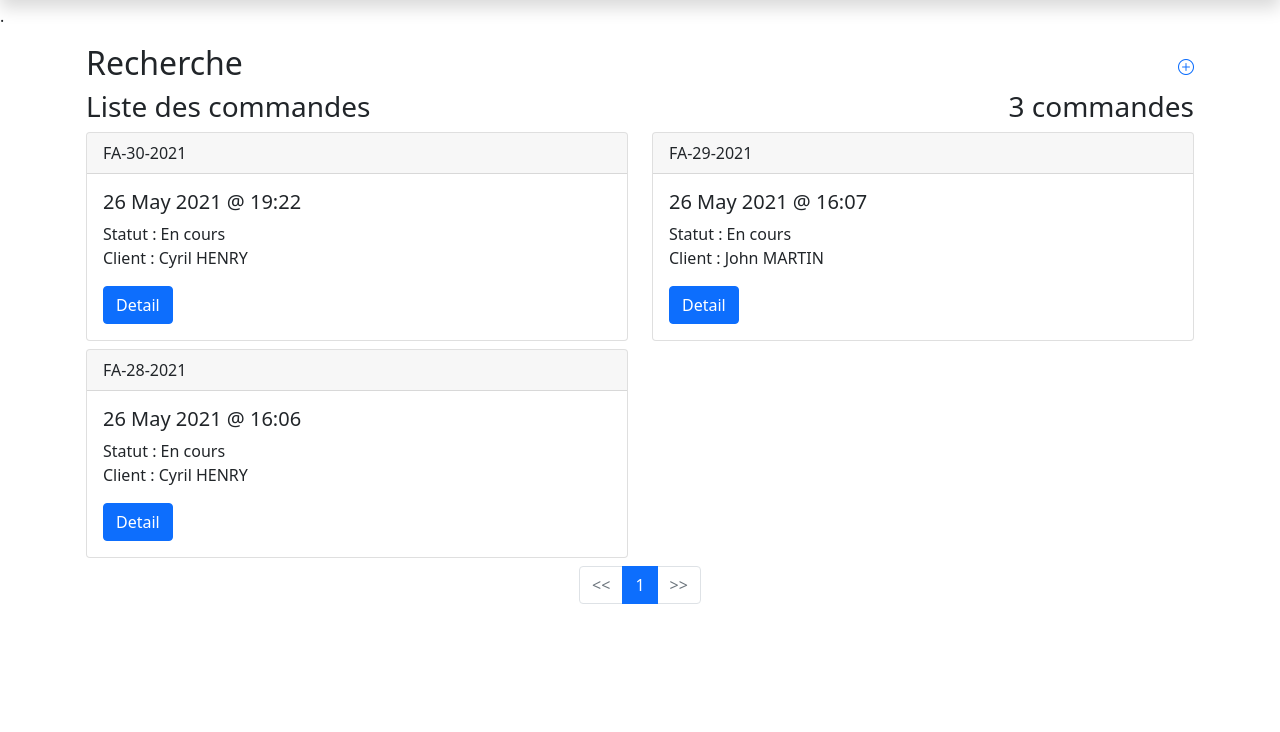
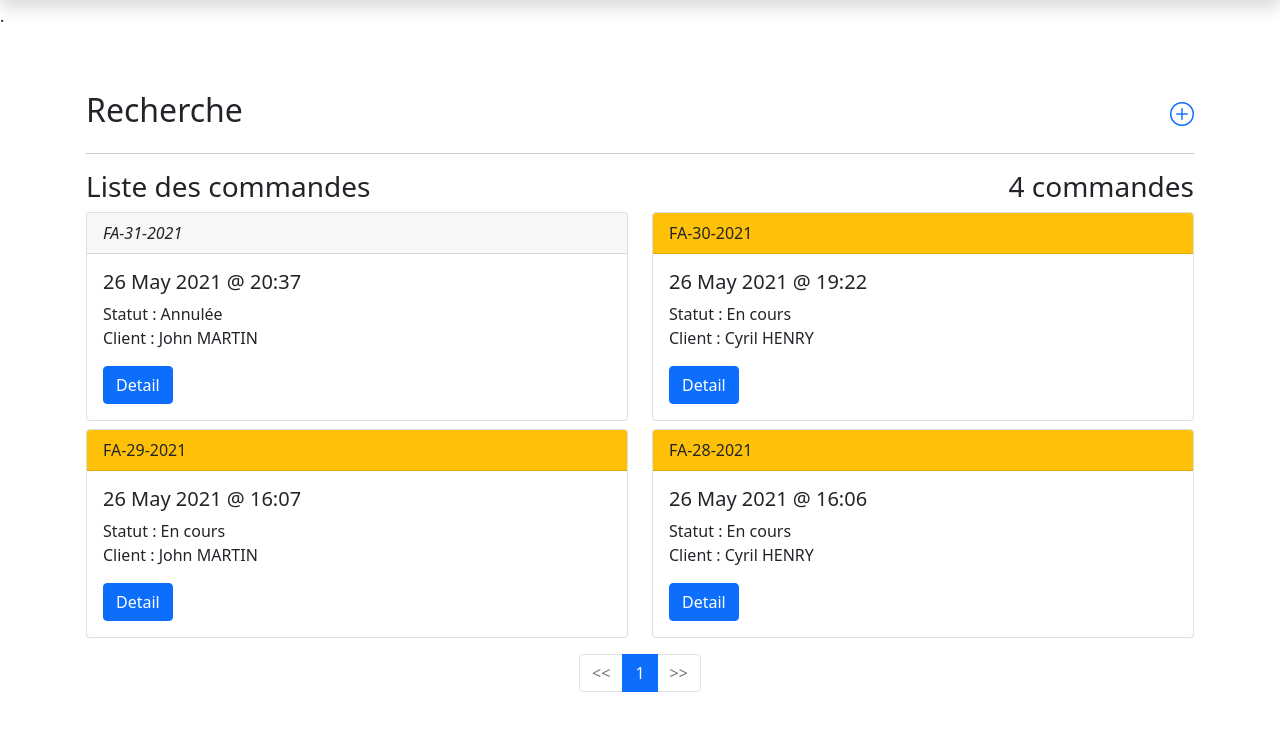
Before and after one commit to Odissine/Pepiniere, a Django app: page /order/list/ in a window 1280 px wide. Shown: the part 68-800 px from the top of the page. Run offline with Django 3.2, Linux system fonts and the light colour scheme; data comes from the database, SQL or seed files in the repository; both versions use the stored data as it was after the commit; some libraries are stand-ins or nearby versions.

Commit message:
Cart : Done Commande : Done Update : Done Cancel : Done Remove Item : Done Search Commande : In Progress

```diff
--- a/pepiniere/order/urls.py
+++ b/pepiniere/order/urls.py
@@ -9,5 +9,6 @@ urlpatterns = [
     path('detail/<int:id>', views.order_detail, name='order_detail'),
     path('valid/<int:id>', views.order_valid, name='order_valid'),
     path('update/<int:id>', views.order_update, name='order_update'),
-    path('remove/<int:id>', views.order_remove, name='order_remove')
+    path('remove/<int:id>', views.order_remove, name='order_remove'),
+    path('cancel/<int:id>', views.order_cancel, name='order_cancel'),
 ]
--- a/pepiniere/order/views.py
+++ b/pepiniere/order/views.py
@@ -3,20 +3,34 @@ from django.core.paginator import Paginator, PageNotAnInteger, EmptyPage
 from .models import Commande, Client, Cartdb
 from cart.forms import CartAddProduitForm, CartUpdateForm
 from django.contrib import messages
+from datetime import datetime
+from django.db import connection
 
 
 def order_list(request, date_before=None, date_after=None, statut_request=None, client_request=None):
-    orders_list = Commande.objects.filter(statut='En cours').order_by('-date')
+
+    # orders_list = Commande.objects.filter(statut="En cours")
+
+    date_before = request.GET.get('date_before')
+    date_after = request.GET.get('date_after')
+    client_request = request.GET.get('client_request')
+    statut_request = request.GET.get('statut')
+
+    if statut_request and statut_request != "All":
+        orders_list = Commande.objects.filter(statut=statut_request).order_by('-date')
+    else:
+        orders_list = Commande.objects.filter(statut__isnull=False).order_by('-date')
+        print(orders_list.query)
 
     clients = Client.objects.all()
     client_cmd = None
 
+    if date_after:
+        orders_list = orders_list.filter(date__gte=datetime.strptime(date_after, '%Y-%m-%d'))
+
     if date_before:
-        orders_list = orders_list.filter(date >= date_before)
-    if date_after:
-        orders_list = orders_list.filter(date >= date_after)
-    if statut_request:
-        orders_list = orders_list.filter(statut=statut_request)
+        orders_list = orders_list.filter(date__lte=datetime.strptime(date_before, '%Y-%m-%d'))
+
     if client_request:
         client_cmd = get_object_or_404(Client, id=client_request)
         orders_list = orders_list.filter(client=client_cmd)
@@ -39,7 +53,6 @@ def order_list(request, date_before=None, date_after=None, statut_request=None,
                'orders_list': orders_list,
                'paginate': True
                }
-
     return render(request, 'order/list.html', context)
 
 
@@ -99,3 +112,14 @@ def order_remove(request, id):
     message = "Suppression du produit effectuée avec succès !"
     messages.success(request, message)
     return redirect('order:order_detail', order.commande.id)
+
+
+def order_cancel(request, id):
+    order = get_object_or_404(Commande, pk=id)
+
+    Commande.objects.filter(pk=id).update(statut="Annulée")
+
+    message = "Commande annulée avec succès !"
+    print(message)
+    messages.success(request, message)
+    return redirect('order:order_detail', id)
--- a/pepiniere/pepiniere/templates/order/list.html
+++ b/pepiniere/pepiniere/templates/order/list.html
@@ -10,7 +10,14 @@
     {% for order in orders %}
         <div class="col-sm-6">
             <div class="card">
-                <div class="card-header">FA-{{ order.id }}-2021</div>
+                <!-- bg-warning -->
+                {% if order.statut == "Annulée" %}
+                <div class="card-header fst-italic">FA-{{ order.id }}-2021</div>
+                {% elif order.statut == "Validée" %}
+                <div class="card-header bg-success">FA-{{ order.id }}-2021</div>
+                {% else %}
+                <div class="card-header bg-warning">FA-{{ order.id }}-2021</div>
+                {% endif %}
                 <div class="card-body">
                     <h5 class="card-title">{{ order.date|date:'d M Y @ H:i' }}</h5>
                     <p class="card-text">Statut : {{ order.statut }}<br/>Client : {{ order.client.prenom }} {{ order.client.nom }}</p>
--- a/pepiniere/pepiniere/templates/order/search.html
+++ b/pepiniere/pepiniere/templates/order/search.html
@@ -1,32 +1,51 @@
+<div class="toast align-items-center" role="alert" aria-live="assertive" aria-atomic="true" >
+          <div class="d-flex">
+            <div class="toast-body">
+            Hello, world! This is a toast message.
+           </div>
+            <button type="button" class="btn-close me-2 m-auto" data-bs-dismiss="toast" aria-label="Close"></button>
+          </div>
+        </div>
 <div class="col-lg-12 detail-separator">
     <form class="form-horizontal" action="" method="get" accept-charset="utf-8">
         <div class="row align-items-center">
             <h2 class="col-11">Recherche</h2>
-            <a href="" class="col-1 text-end" id="search-button"><i class="bi-plus-circle"></i></a>
+            <a href="#" class="col-1 text-end" id="search-button"><i class="fs-4 bi-plus-circle" id="plus-icon"></i></a>
         </div>
+        <hr style="" id="hr-form">
+
       <div class="row g-2" style="display:none" id="search-form">
         <div class="col-md mb-3">
-            <select id="client" name="client" class="form-select form-select-lg my-3">
+            <select id="client_request" name="client_request" class="form-select form-select-lg my-3">
                 {% if client %}
                     <option value="/">Aucun client</option>
-                    <option selected value="{{ client.get_absolute_url }}">{{ client.prenom }}{{ client.nom }}</option>
+                    <option selected value="{{ client.id }}">{{ client.prenom }}{{ client.nom }}</option>
                 {% else %}
                     <option selected value=>Client</option>
                 {% endif %}
                 {% for clt in clients %}
-                    <option value="{{ clt.get_absolute_url }}">{{ clt.prenom }}{{ clt.nom }}</option>
+                    <option value="{{ clt.id }}">{{ clt.prenom }} {{ clt.nom }}</option>
                 {% endfor %}
             </select>
             <div class="input-group input-group-lg flex-nowrap my-3">
                 <input class="form-control" type="date" name="date_after" />
                 <span class="input-group-text">Commandes passées après le : </span>
             </div>
-            <div class="input-group input-group-lg flex-nowrap">
+            <div class="input-group input-group-lg flex-nowrap my-3">
                 <span class="input-group-text">Commandes passées avant le : </span>
                 <input class="form-control" type="date" name="date_before" />
             </div>
+            <div class="input-group input-group-lg flex-nowrap">
+                <span class="input-group-text">Statut :</span>
+                <select class="form-select" name="statut">
+                  <option value="All">Tous les statuts</option>
+                  <option value="En cours" selected>En cours</option>
+                  <option value="Terminée">Terminée</option>
+                  <option value="Annulée">Annulée</option>
+                </select>
+            </div>
             <div class="d-grid gap-2 my-3">
-                <button type="submit" class="btn btn-lg btn-primary">LANCER LA RECHERCHE</button>
+                <input type="submit" class="btn btn-lg btn-primary" value="LANCER LA RECHERCHE" />
             </div>
         </div>
       </div>
@@ -35,11 +54,11 @@
 <script>
     $(document).ready(function() {
         $('#search-form').hide();
+        $('#hr-form').show();
         $('#search-button').click(function() {
-            //$('#search-button').removeClass("bi-plus-circle");
-            //$('#search-button').addClass("bi-dash-circle");
-            $('#search-form').toggle();
-
+            $('#search-form').toggle("slow");
+            $('#plus-icon').toggleClass("bi-plus-circle bi-dash-circle", "slow")
+            $('#hr-form').toggle("slow");
         });
     });
 </script>
```
Also changed, not shown: pepiniere/pepiniere/templates/onlineshop/list.html (+14 -2 lines), pepiniere/pepiniere/templates/order/detail.html (+36 -7 lines), pepiniere/db.sqlite3.
